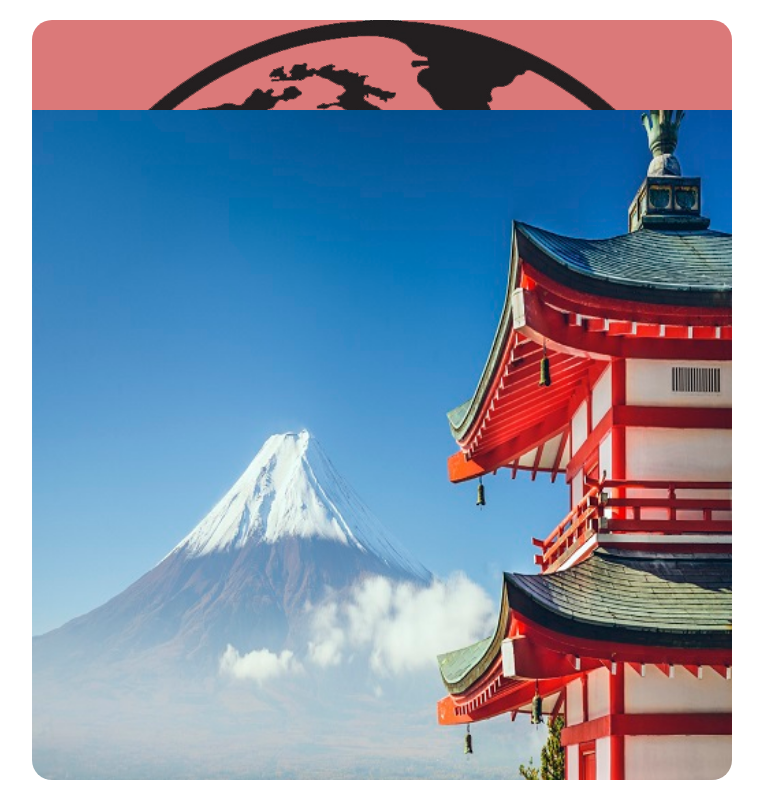
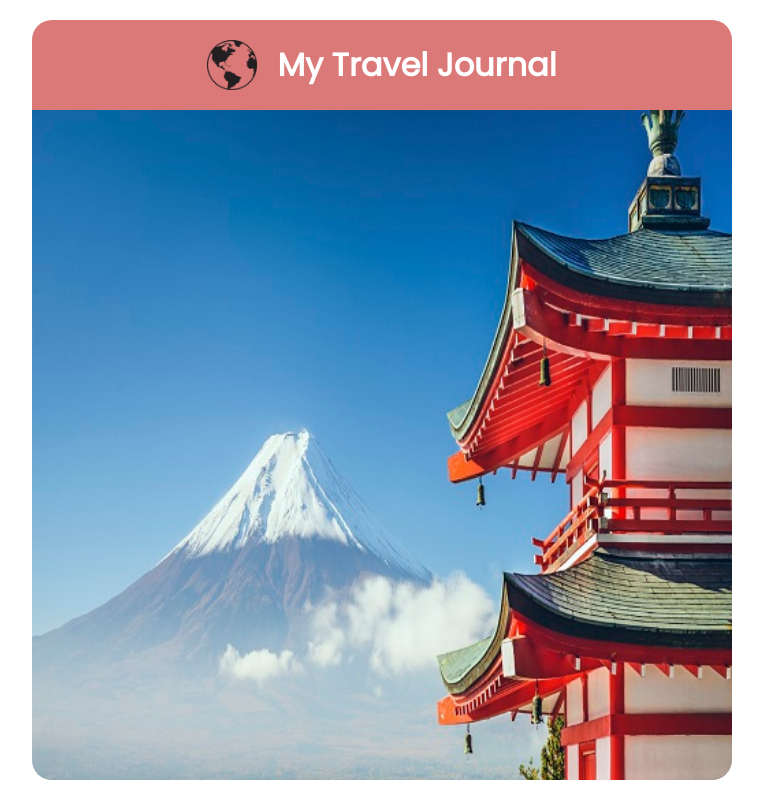
Before and after one commit to IsmailMuhammed2019/mytraveljournal, a React (Create React App) app: page / in a window 1280 px wide. Shown: the whole page, without its empty margins (258-1021 px from the left). Built offline with nearby package versions, Linux system fonts and the light colour scheme.

Commit message:
finish header style

```diff
--- a/src/App.css
+++ b/src/App.css
@@ -34,4 +34,12 @@ img {
  justify-content: center;
  align-items: center;
  background-color: rgb(219, 121, 121);
+ color: #ffffff;
+ display: flex;
 }
+
+.header > img {
+ width: 50px;
+ height: auto;
+ margin-right: 20px;
+}
--- a/src/App.js
+++ b/src/App.js
@@ -9,7 +9,7 @@ const App = () => {
   })
   return (
     <div className='section'>
-      <div className='header'><img src="./imgs/globe.png" alt="globe"/> <h2>My Travel Journal</h2></div>
+      <div className='header'><img src="./imgs/globe.png" alt="globe"/> <h1>My Travel Journal</h1></div>
       <div className='place'>
         {places}
       </div>
```
